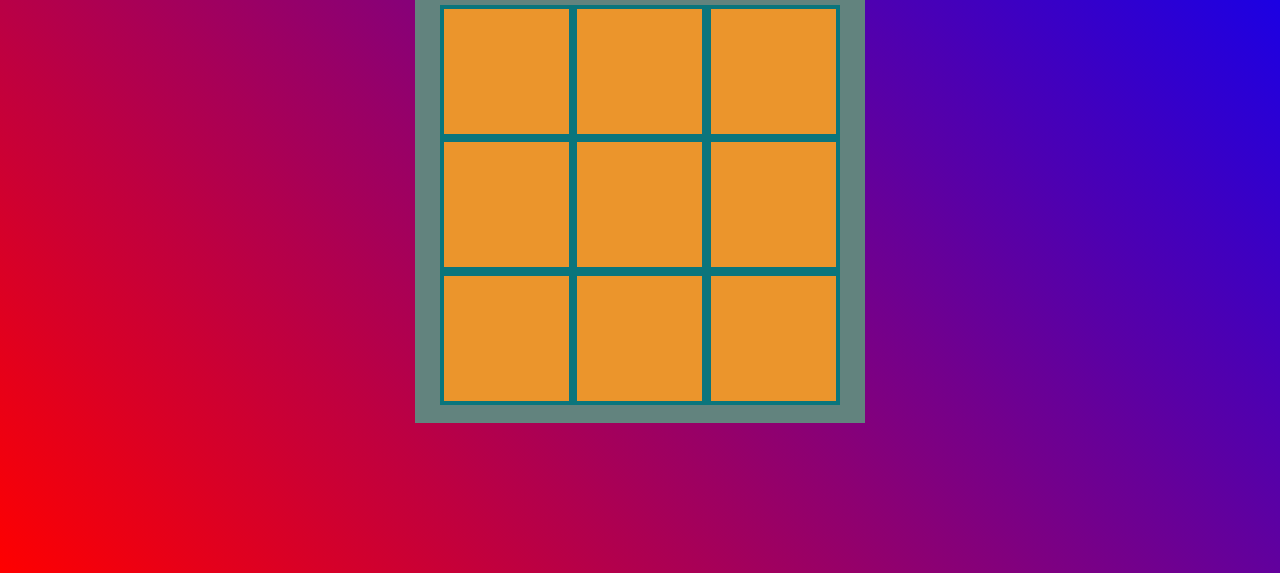
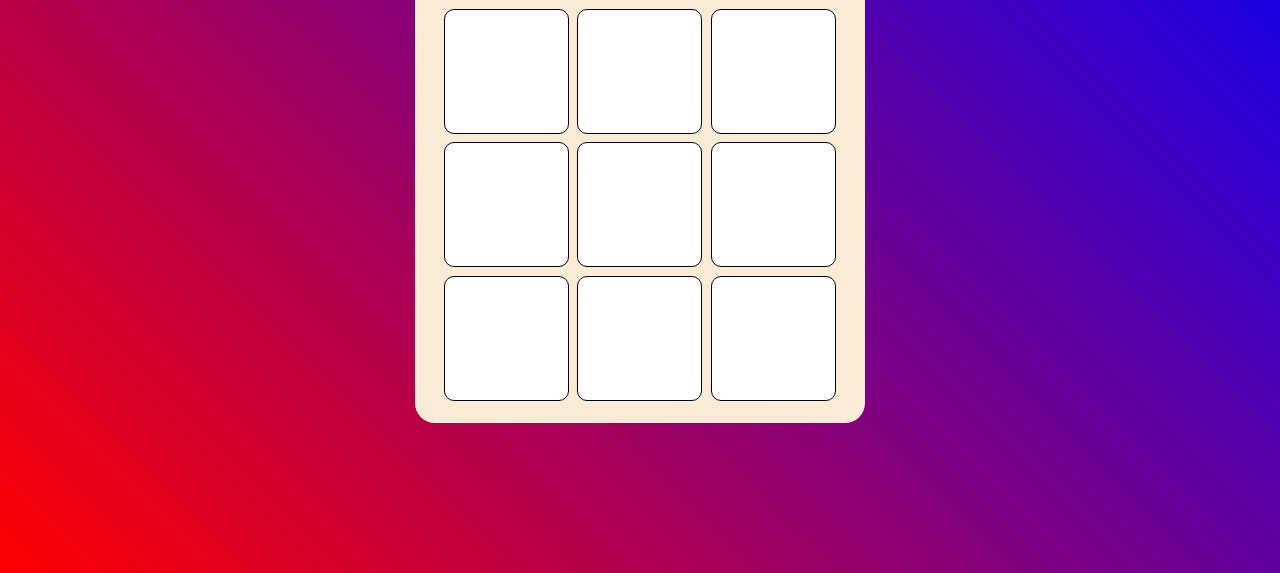
Before and after one commit to kishanpandeygithub/Tic-Toc-Toi-game, a plain HTML site: page index.html in a window 1280 px wide. Shown: the part 227-800 px from the top of the page. Drawn offline with Linux system fonts and the light colour scheme.

Commit message:
style modified

```diff
--- a/style.css
+++ b/style.css
@@ -17,13 +17,14 @@ body {
 .container {
     height: 500px;
     width: 450px;
-    background-color: rgb(98, 131, 126);
+    background-color:antiquewhite;
     text-align: center;
     display: flex;
     align-items: center;
     justify-content: center;
     flex-direction: column;
     padding: 10px;
+    border-radius: 20px;
 }
 .container h2{
     margin-top: 1rem;
@@ -33,7 +34,7 @@ body {
 .box{
     height: 400px;
     width: 400px;
-    background-color: rgb(11, 117, 124);
+    /* background-color: rgb(11, 117, 124); */
     display: grid;
     grid-template-rows: 1fr 1fr 1fr;
     grid-template-columns: 1fr 1fr 1fr;
@@ -41,6 +42,8 @@ body {
 .inner-box{
     height: 125px;
     width: 125px;
-    background-color: rgb(235, 149, 44);
+    background-color: rgb(255, 255, 255);
     margin: auto;
+    border: 1px solid black;
+    border-radius: 10px;
 }
```
